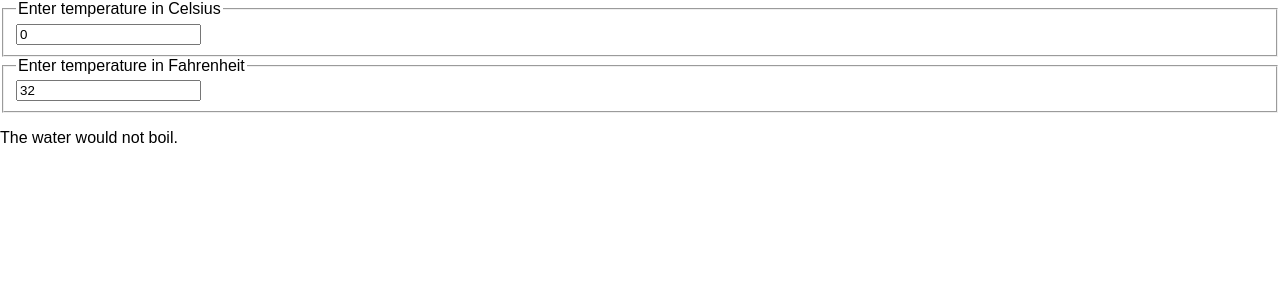
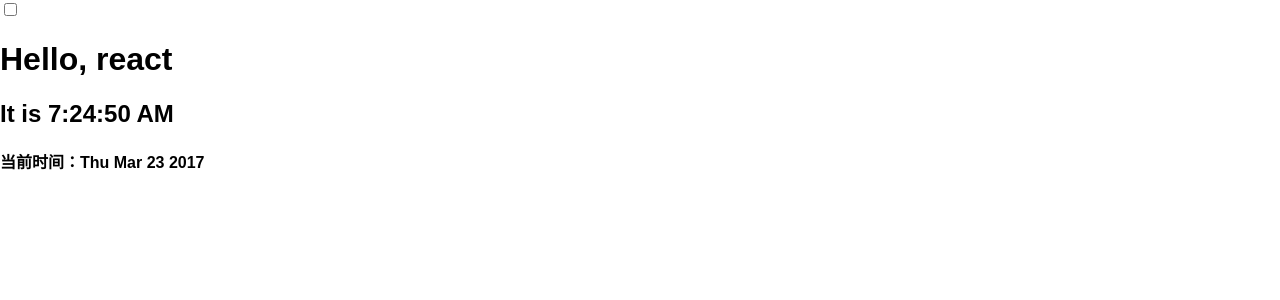
Before and after one commit to MatchaYi/React, a React (Create React App) app: page / in a window 1280 px wide. Shown: the top 300 px of the page. Built offline with nearby package versions, Linux system fonts and the light colour scheme.

Commit message:
Use `CLock`

```diff
--- a/src/components/App.js
+++ b/src/components/App.js
@@ -4,7 +4,7 @@ import '../App.css';
 // import LearningES6 from './00-ES6Learning';
 // import LearningJSX from './01-LearingJSX';
 // import LearningProps from './02-Components-Props';
-// import Clock from './03-Clock-state';
+import Clock from './03-Clock-state';
 // import Click from './04-Click';
 // import Greeting from './05-Conditional-rendering1';
 // import GreetingToo from './05-Conditional-rendering2';
@@ -23,7 +23,7 @@ class App extends Component {
          {/*<LearningES6 />*/}
          {/*<LearningJSX />*/}
          {/*<LearningProps />*/}
-         {/*<Clock />*/}
+         <Clock />
          {/*<Click />*/}
          {/*<Greeting />*/}
          {/*<GreetingToo />*/}
@@ -31,7 +31,7 @@ class App extends Component {
          {/*<PreventRendering />*/}
          {/*<ListsandKeys />*/}
          {/*<ControlledComponents />*/}
-         <TempertureCalculator />
+         {/* <TempertureCalculator /> */}
       </div>
     )
   }
```
